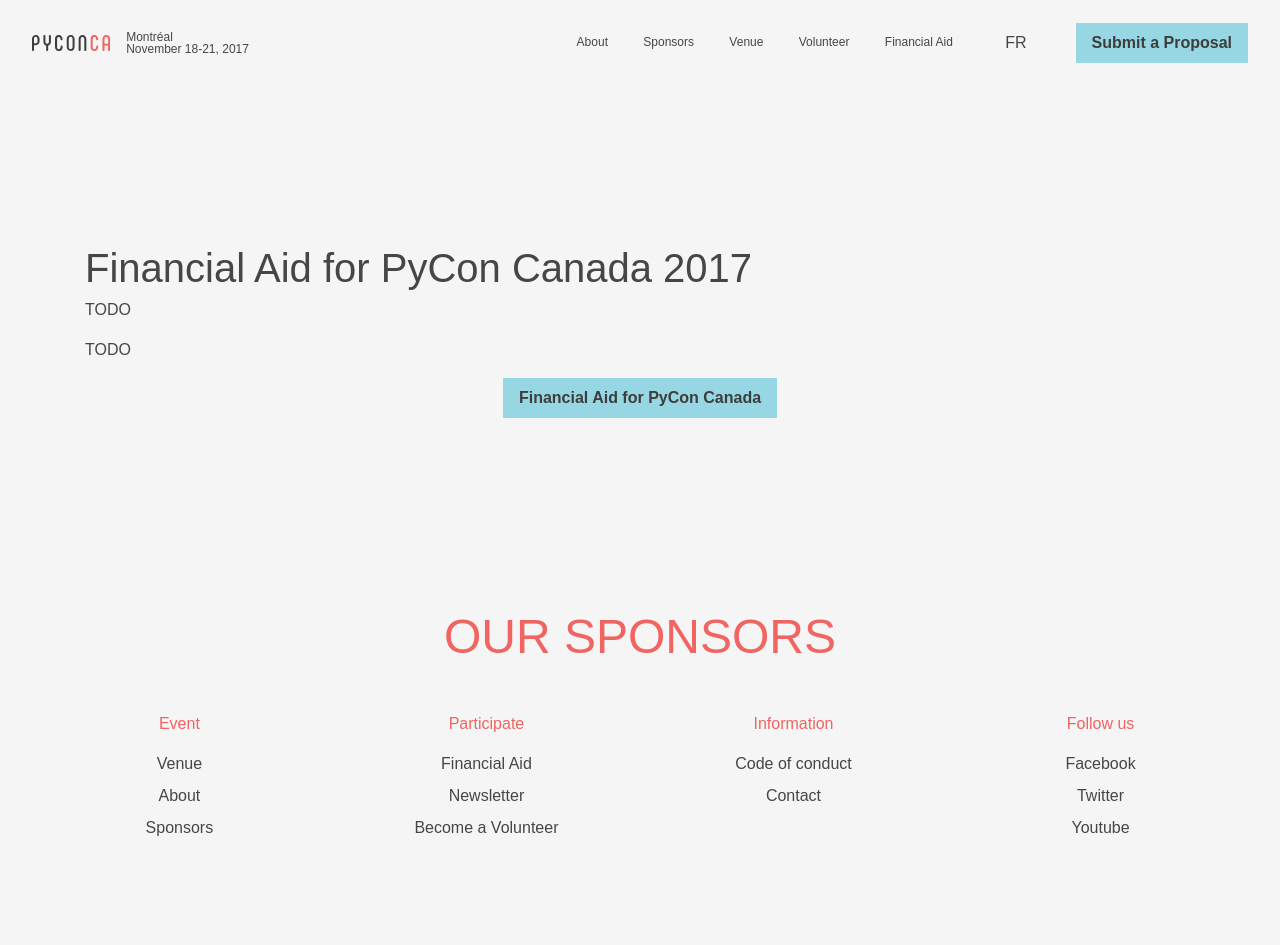
After one commit to pyconca/2017-web, a Django app: page /fa/ in a window 1280 px wide. The commit adds this page. Run offline with Django 3.2, Linux system fonts and the light colour scheme; data that the repository does not hold is empty; some libraries are stand-ins or nearby versions.

Commit message:
:sparkles: Add page for FA.
 #33

```diff
--- a/config/urls.py
+++ b/config/urls.py
@@ -16,7 +16,8 @@
     url(r'^about/$', TemplateView.as_view(template_name='pages/about.html'), name='about'),
     url(r'^venue/$', TemplateView.as_view(template_name='pages/venue.html'), name='venue'),
     url(r'^volunteer/$', TemplateView.as_view(template_name='pages/volunteer.html'), name='volunteer'),
-    url(r'^sponsors/$', include('pyconca2017.pycon_sponsors.urls', namespace='sponsors')),
+    url(r'^fa/$', TemplateView.as_view(template_name='pages/fa.html'), name='fa'),
+    url(r'^sponsors/', include('pyconca2017.pycon_sponsors.urls', namespace='sponsors')),
     url(r'^schedule/$', TemplateView.as_view(template_name='pages/schedule.html'), name='schedule'),
     url(r'^code-of-conduct/$', TemplateView.as_view(template_name='pages/code_of_conduct.html'),
         name='code-of-conduct'),
--- a/pyconca2017/templates/components/layout/footer.html
+++ b/pyconca2017/templates/components/layout/footer.html
@@ -41,6 +41,12 @@
     {#          {% trans "Tickets" %}#}
     {#        </a>#}
     {#      </li>#}
+
+    <li class="c-foot__item">
+      <a class="c-foot__link" href="{% url 'fa' %}">
+        {% trans "Financial Aid" %}
+      </a>
+    </li>
 
     <li class="c-foot__item">
       <a class="c-foot__link" href="http://eepurl.com/bs9mG9">
--- a/pyconca2017/templates/components/layout/header.html
+++ b/pyconca2017/templates/components/layout/header.html
@@ -44,6 +44,12 @@
         </li>
 
         <li class="c-nav__item">
+          <a class="c-nav__link" href="{% url 'fa' %}">
+            {% trans "Financial Aid" %}
+          </a>
+        </li>
+
+        <li class="c-nav__item">
           {% get_current_language as LANGUAGE_CODE %}
           <form action="{% url 'set_language' %}" method="post">{% csrf_token %}
             <input name="language" value="{% if LANGUAGE_CODE == 'en' %}fr{% else %}en{% endif %}" type="hidden">
--- /dev/null
+++ b/pyconca2017/templates/pages/fa.html
@@ -0,0 +1,22 @@
+{% extends "base.html" %}
+{% load i18n %}
+
+{% block content %}
+
+  <div class="container">
+    <div class="row">
+      <div class="col-md-12 c-block-text">
+        <h1>{% trans "Financial Aid for PyCon Canada 2017" %}</h1>
+        <p>{% trans "TODO" %}</p>
+        <p>{% trans "TODO" %}</p>
+        <p class="text-center">
+          <a class="c-btn c-btn--primary"
+             href="TODO">
+            {% trans "Financial Aid for PyCon Canada" %}
+          </a>
+        </p>
+      </div>
+    </div>
+  </div>
+
+{% endblock %}
```
Also changed, not shown: pyconca2017/locale/fr/LC_MESSAGES/django.po.
